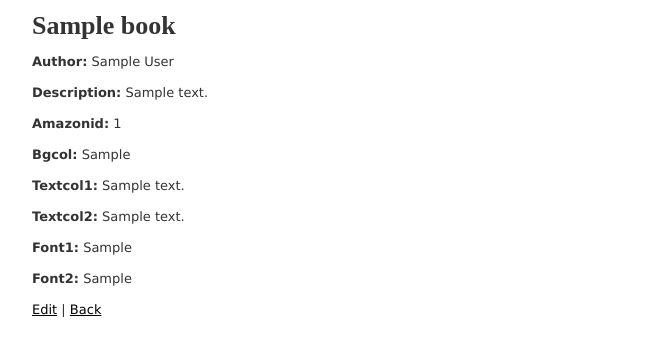
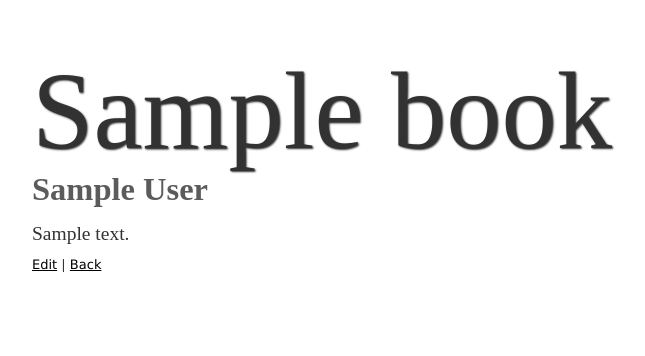
Before and after one commit to wilkox/booksapp, a Rails app: page /books/1 in a window 1280 px wide. Shown: the top 356 px of the page, without its empty margins (288-933 px from the left). Run offline with Rails 7, Linux system fonts and the light colour scheme; tables that the repository leaves empty hold one stand-in row (values such as "Sample post"); style sheets or scripts are compiled from the project's sources; parts of the project's set-up code (start-up, migrations or seed data) failed here and were passed over; some libraries are stand-ins or nearby versions; some web fonts are replaced.

Commit message:
Basic book stylin' done

```diff
--- a/app/assets/stylesheets/books.css.scss
+++ b/app/assets/stylesheets/books.css.scss
@@ -4,4 +4,5 @@
 body {
   margin-right: 25%;
   margin-left: 25%;
+  margin-top: 8%;
 }
--- a/app/views/books/show.html.erb
+++ b/app/views/books/show.html.erb
@@ -3,56 +3,45 @@
     body {
       background: #<%= @book.bgcol %>;
     }
-    h1 {
+    .title, .title:visited, .title:active {
+      background: inherit;
       font-family: '<%= @book.font1 %>';
+      font-size: 850%;
+      color: #<%= @book.textcol1 %>;
+      text-shadow: 1px 1px 2px;
+      opacity: 0.8;
+      text-decoration: none;
+    }
+
+    .title:hover {
+      text-shadow: 2px 2px 4px #<%= @book.textcol1 %>;
+    }
+
+    h2 {
+      font-family: '<%= @book.font2 %>';
+      font-size: 250%;
+      color: #<%= @book.textcol1 %>;
+      opacity: 0.8;
+    }
+
+    .description {
+      font-family: '<%= @book.font2 %>';
+      font-size: 150%;
+      color: #<%= @book.textcol2 %>;
     }
   -->
 </style>
 
 <p>
-  <h1><%= @book.title %></h1>
+  <%= link_to @book.title, 'http://www.amazon.com/dp/' + @book.amazonid, class: "title"%>
+  <h2><%= @book.author %></h2>
 </p>
 
 <p>
-  <b>Author:</b>
-  <%= @book.author %>
+  <div class="description">
+    <%= @book.description %>
+  </div>
 </p>
-
-<p>
-  <b>Description:</b>
-  <%= @book.description %>
-</p>
-
-<p>
-  <b>Amazonid:</b>
-  <%= @book.amazonid %>
-</p>
-
-<p>
-  <b>Bgcol:</b>
-  <%= @book.bgcol %>
-</p>
-
-<p>
-  <b>Textcol1:</b>
-  <%= @book.textcol1 %>
-</p>
-
-<p>
-  <b>Textcol2:</b>
-  <%= @book.textcol2 %>
-</p>
-
-<p>
-  <b>Font1:</b>
-  <%= @book.font1 %>
-</p>
-
-<p>
-  <b>Font2:</b>
-  <%= @book.font2 %>
-</p>
-
 
 <%= link_to 'Edit', edit_book_path(@book) %> |
 <%= link_to 'Back', books_path %>
--- a/app/views/layouts/application.html.erb
+++ b/app/views/layouts/application.html.erb
@@ -5,7 +5,8 @@
   <%= stylesheet_link_tag    "application", :media => "all" %>
   <%= javascript_include_tag "application" %>
   <%= csrf_meta_tags %>
-  <link href='http://fonts.googleapis.com/css?family=<%= @book.font1.gsub!(/\s/, '+')%>' rel='stylesheet' type='text/css'>
+  <link href='http://fonts.googleapis.com/css?family=<%= @book.font1.gsub(/\s/, '+')%>' rel='stylesheet' type='text/css'>
+  <link href='http://fonts.googleapis.com/css?family=<%= @book.font2.gsub(/\s/, '+')%>' rel='stylesheet' type='text/css'>
 </head>
 <body>
 
```
